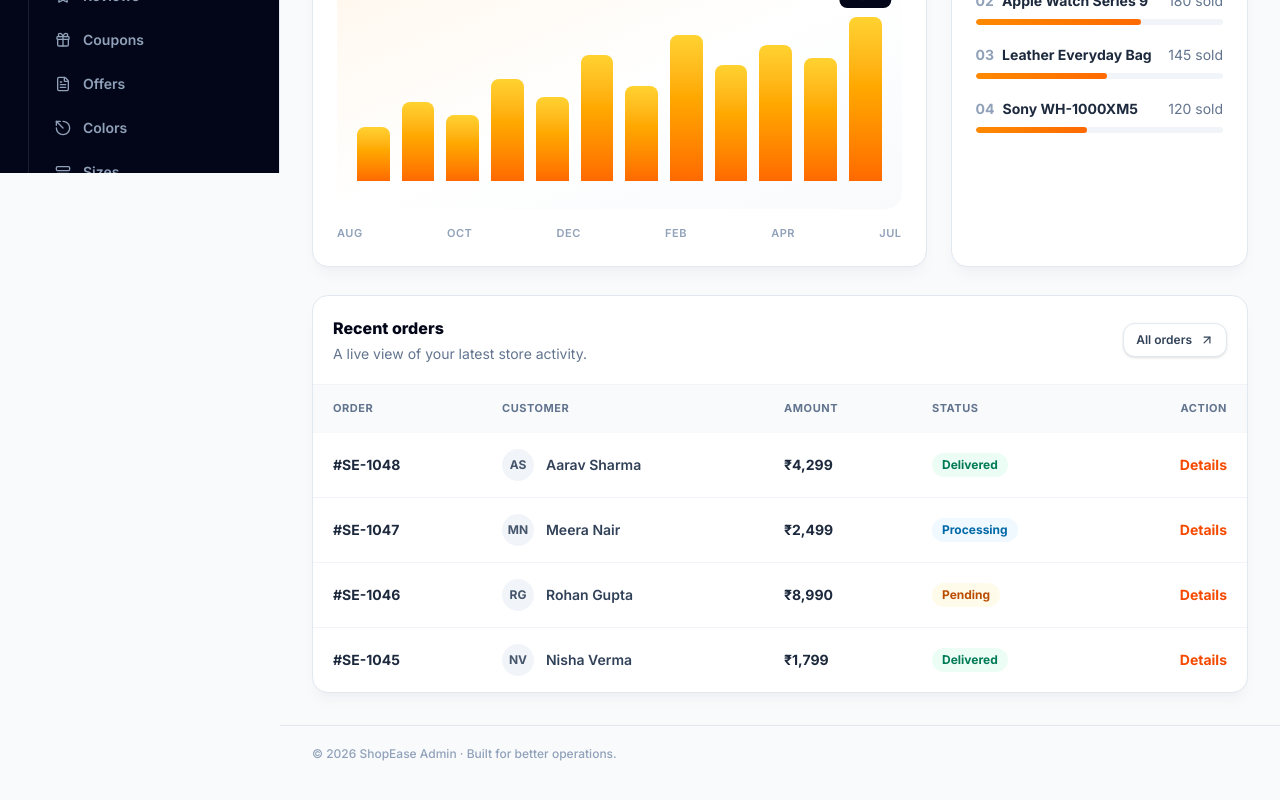
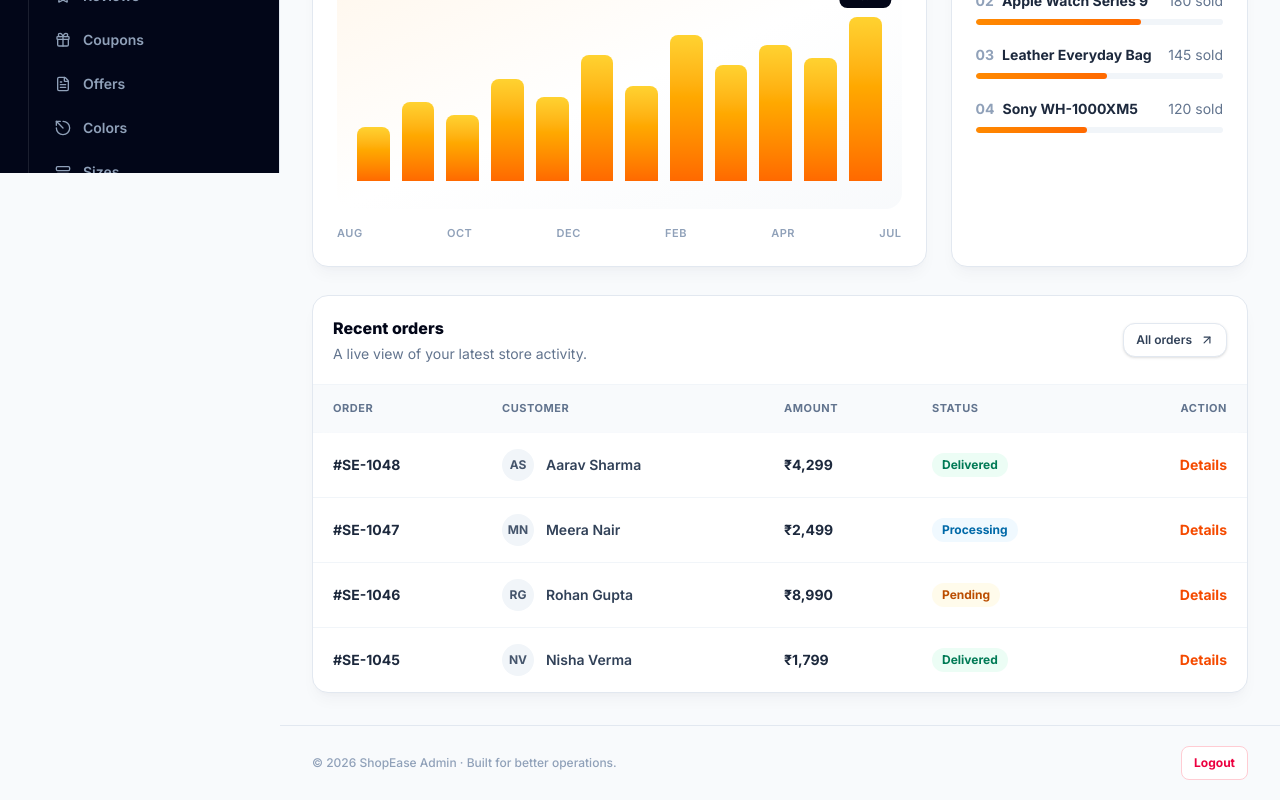
Before and after one commit to Jeeturajput0/backendtest, a React (Vite) app: page /admin/dashboard in a window 1280 px wide. Shown: the part 627-1427 px from the top of the page. Built offline with nearby package versions, Linux system fonts and the light colour scheme; no server answers; sample sign-in values are in the browser's storage.

Commit message:
logout-wokring

```diff
--- a/src/dashboard/admin/layout/AdminLayout.jsx
+++ b/src/dashboard/admin/layout/AdminLayout.jsx
@@ -1,12 +1,19 @@
 import { AnimatePresence, motion } from "framer-motion";
 import { X } from "lucide-react";
 import { useState } from "react";
-import { Outlet } from "react-router-dom";
+import { Outlet, useNavigate } from "react-router-dom";
 import Navbar from "./navber";
 import Sidebar from "./Sidebar";
 
 const AdminLayout = () => {
   const [mobileOpen, setMobileOpen] = useState(false);
+  const navigate = useNavigate();
+  const logout = () => {
+    localStorage.removeItem("token");
+    localStorage.removeItem("role");
+    localStorage.removeItem("userdetails");
+    navigate("/login", { replace: true });
+  };
   return (
     <div className="admin-shell min-h-screen bg-[#F8FAFC]">
       <aside className="fixed inset-y-0 left-0 z-50 hidden w-[280px] overflow-y-auto border-r border-slate-200 bg-slate-950 lg:block">
@@ -46,8 +53,11 @@ const AdminLayout = () => {
         <main className="min-h-[calc(100vh-76px)] p-4 sm:p-6 lg:p-8">
           <Outlet />
         </main>
-        <footer className="border-t border-slate-200 px-6 py-5 text-xs font-medium text-slate-400 lg:px-8">
+        <footer className="flex items-center justify-between gap-4 border-t border-slate-200 px-6 py-5 text-xs font-medium text-slate-400 lg:px-8">
           © 2026 ShopEase Admin · Built for better operations.
+          <button onClick={logout} className="rounded-lg border border-rose-200 bg-white px-3 py-2 text-xs font-bold text-rose-600 transition hover:bg-rose-50">
+            Logout
+          </button>
         </footer>
       </div>
     </div>
```
Also changed, not shown: 4 other files (tests, documents, lock files or other folders).
